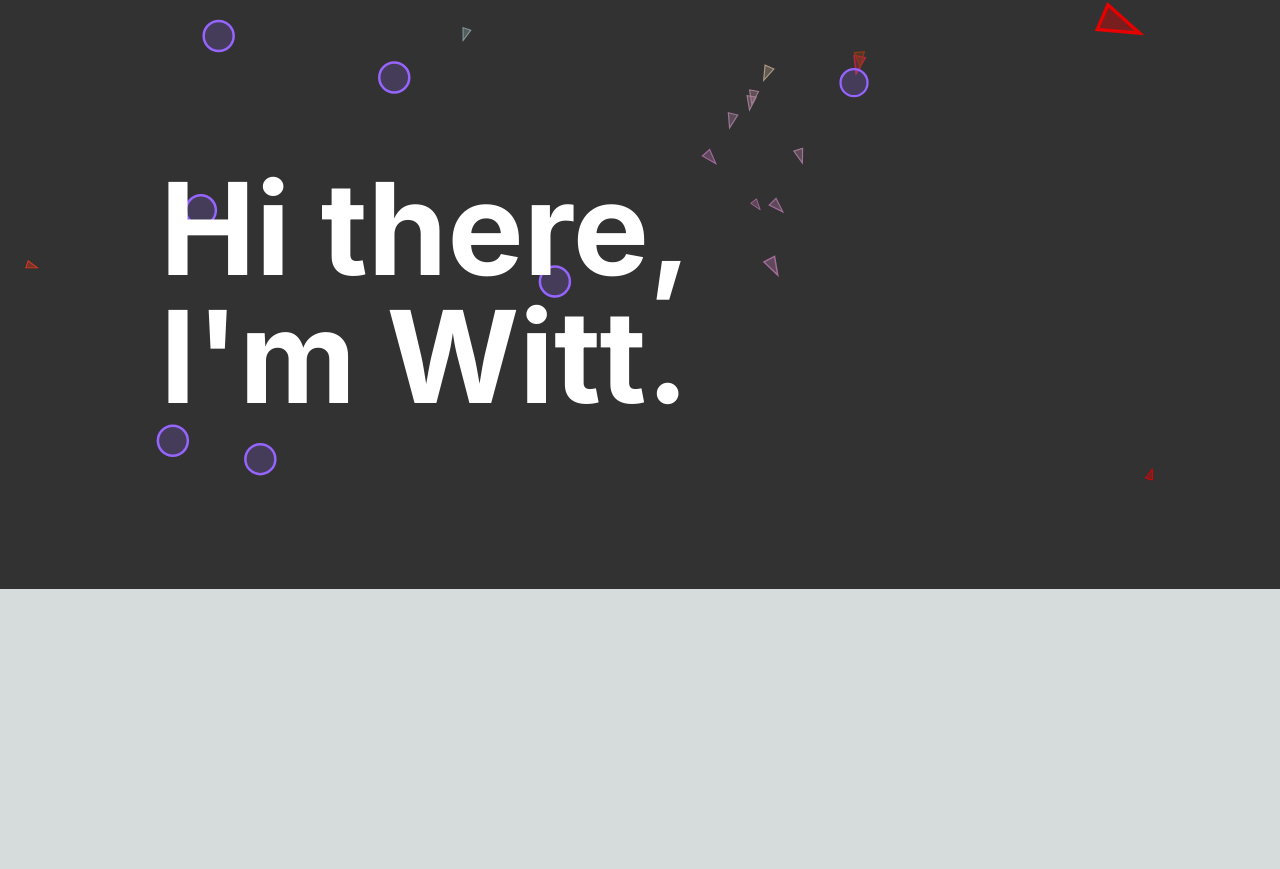
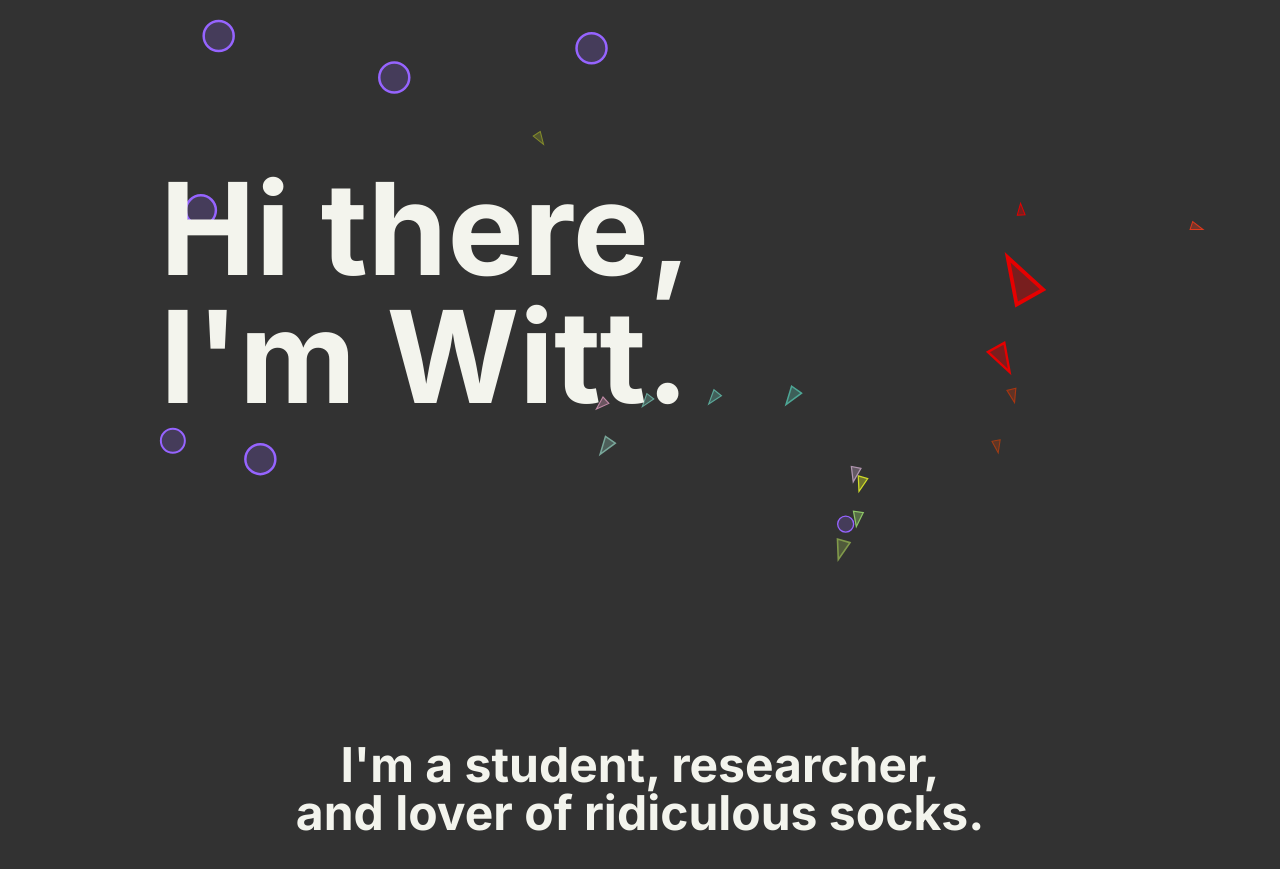
Before and after one commit to Witt-Phillips/site, a Next.js app: page / in a window 1280 px wide. Shown: the part 211-1080 px from the top of the page. Before the commit the page ends 800 px from the top, so only its background shows below. Built offline with nearby package versions, Linux system fonts and the light colour scheme.

Commit message:
some color updates

```diff
--- a/src/app/page.tsx
+++ b/src/app/page.tsx
@@ -12,13 +12,22 @@ const P5jsContainer = dynamic(() => import("../components/P5jsContainer"), {
 
 const Home: React.FC = () => {
   return (
-    <div className="relative w-full h-screen bg-mainGray">
+  <div className="bg-mainGray">
+    {/* landing page */}
+    <div className="relative w-full h-screen bg-inherit">
       <P5jsContainer sketch={boidsSketch} />
-      {/* <P5jsContainer sketch={generalSketch} /> */}
-      <div className="absolute bottom-10 ml-40 transform -translate-y-1/2 text-left text-white">
+      <div className="absolute bottom-10 ml-40 transform -translate-y-1/2 text-left text-porcelain">
         <h1 className="text-9xl font-bold">Hi there, <br /> I&apos;m Witt.</h1>
       </div>
     </div>
+
+    {/* second page */}
+    <div className="w-full h-[50vh] flex justify-center items-center bg-inherit">
+      <div className="text-center text-porcelain">
+        <h2 className="text-5xl font-bold">I'm a student, researcher, <br /> and lover of ridiculous socks.</h2>
+      </div>
+    </div>
+  </div>
   );
 };
 
--- a/src/sketches/boids/sketch.ts
+++ b/src/sketches/boids/sketch.ts
@@ -7,15 +7,16 @@ let foodSpawnInterval: NodeJS.Timeout;
 export const sketch: P5jsSketch = (p5) => {
   let flock: Flock | undefined;
   let foodList: FoodList | undefined;
+  let parentElement: HTMLElement | null = null;
 
   const setupCanvas = () => {
     if (typeof window !== "undefined") {
-      const parentElement = document.getElementById("p5-container");
+      parentElement = document.getElementById("p5-container");
       if (parentElement) {
         p5.createCanvas(parentElement.clientWidth, parentElement.clientHeight).parent(parentElement);
 
         // Initialize the flock
-        flock = new Flock(p5, 10, 2); // Example: 10 prey boids, 5 predator boids
+        flock = new Flock(p5, 10, 2); // Example: 10 prey boids, 2 predator boids
 
         // Initialize FoodList
         foodList = new FoodList(p5, 10, 750);
@@ -42,7 +43,7 @@ export const sketch: P5jsSketch = (p5) => {
   };
 
   p5.draw = () => {
-    p5.background(50);
+    p5.clear(); // Clear the canvas with transparency
 
     // Run and draw the flock
     if (flock && foodList) {
@@ -57,7 +58,7 @@ export const sketch: P5jsSketch = (p5) => {
 
   p5.windowResized = () => {
     if (typeof window !== "undefined") {
-      const parentElement = document.getElementById("p5-container");
+      parentElement = document.getElementById("p5-container");
       if (parentElement) {
         p5.resizeCanvas(parentElement.clientWidth, parentElement.clientHeight);
       }
--- a/tailwind.config.ts
+++ b/tailwind.config.ts
@@ -10,6 +10,11 @@ const config: Config = {
     extend: {
       colors: {
         'mainGray': '#323232',
+        // 'darkGray': '#424642',
+        'medGray': '#536162',
+        'porcelain': '#F3F4ED',
+        'rustOrange': '#C06014',
+
       },
       backgroundImage: {
         "gradient-radial": "radial-gradient(var(--tw-gradient-stops))",
```
